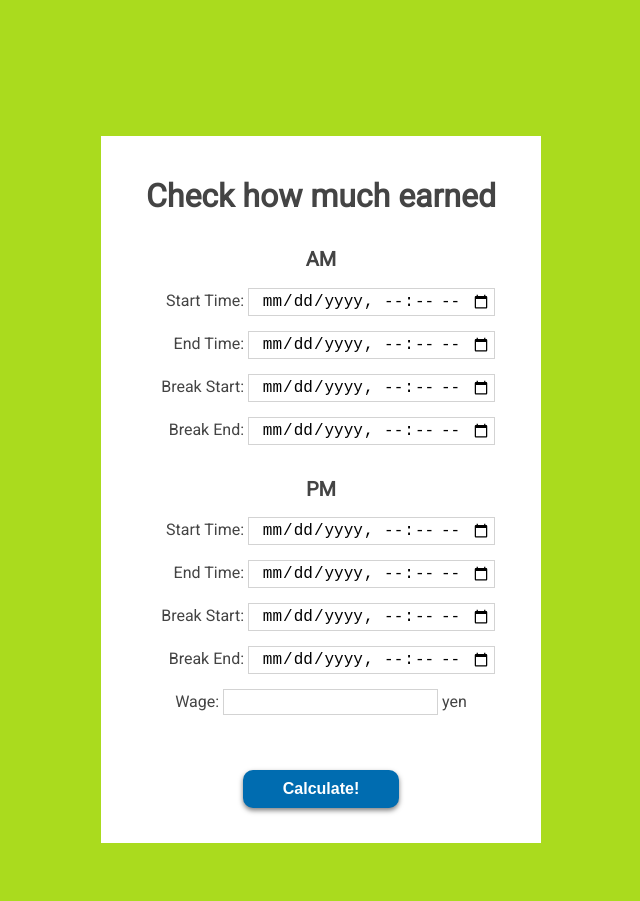
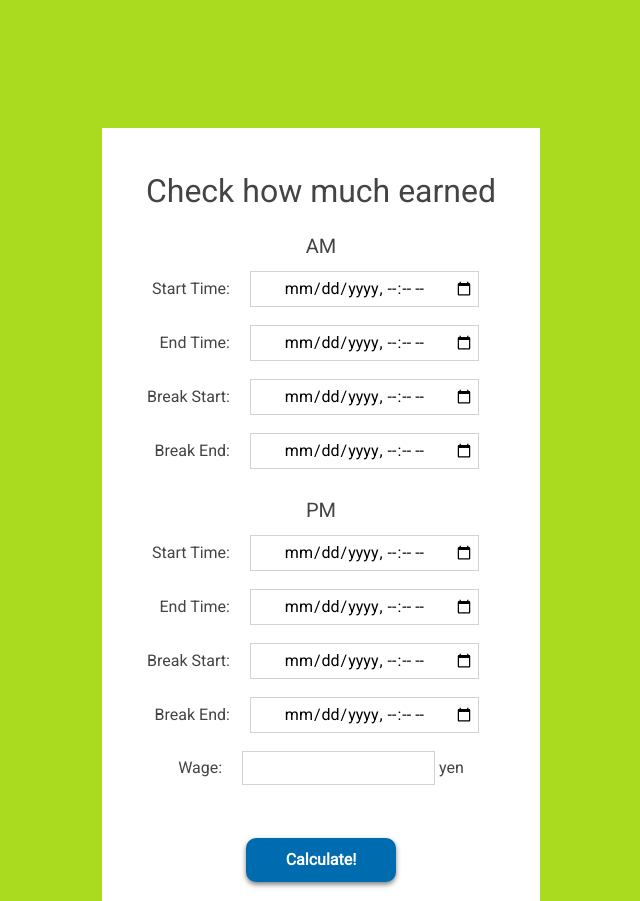
Before and after one commit to kkig/Cac-Japanese-wage, a plain HTML site: page ver_2/en/index.html in a window 1280 px wide. Shown: the top 901 px of the page, without its empty margins (319-959 px from the left). Drawn offline with nearby package versions, Linux system fonts and the light colour scheme.

Commit message:
Add files via upload

```diff
--- a/ver_2/en/css/style.css
+++ b/ver_2/en/css/style.css
@@ -3,16 +3,16 @@ body {
   display: flex;
   justify-content: center;
   align-items: center;
-  height: 100%;
   width: auto;
   padding: 10% 0;
-  font-size: 16px;
   color: #444;
   font-family: 'Roboto', sans-serif;
+  min-height: 300px;
 }
 
 h1 {
-  margin-bottom: 2rem;
+  margin: 1.5rem 0;
+  font-size: 2rem;
 }
 
 h2 {
@@ -40,8 +40,8 @@ input[type="time"]::-webkit-clear-button{
 
 input {
   border: 1px solid lightgrey;
-  padding: 3px;
-  margin-bottom: 15px;
+  padding: .25rem;
+  margin-left: 1rem;
   font-size: 1rem;
   text-align: center;
 }
@@ -52,7 +52,7 @@ button {
   font-size: 1rem;
   font-weight: bold;
   padding: 10px 40px;
-  margin-bottom: 15px;
+  margin-bottom: 1rem;
   border-radius: 10px;
   border: 0;
   box-shadow: 0 2.5px 5px rgba(0, 0, 0, .5);
@@ -62,6 +62,14 @@ button {
 button:hover {
   box-shadow: 0 0 0;
   transform: translate(0, 2px);
+}
+
+.wrapper {
+
+}
+
+.shift {
+  margin-top: 1rem;
 }
 
 .commentPart {
@@ -80,11 +88,6 @@ button:hover {
   text-align: center;
 }
 
-.card {
-  width: 400px;
-  background: white;
-}
-
 .inputField {
   text-align: right;
   padding-right: 1em;
--- a/ver_2/en/index.html
+++ b/ver_2/en/index.html
@@ -4,17 +4,19 @@
     <meta content="text/html" charset="utf-8">
     <title>Calculate your wage!</title>
 
+    <!-- CSS -->
+    <link rel="stylesheet" href="https://stackpath.bootstrapcdn.com/bootstrap/4.3.1/css/bootstrap.min.css" integrity="sha384-ggOyR0iXCbMQv3Xipma34MD+dH/1fQ784/j6cY/iJTQUOhcWr7x9JvoRxT2MZw1T" crossorigin="anonymous">
     <link rel="stylesheet" href="./css/style.css">
     <link href="https://fonts.googleapis.com/css?family=Roboto" rel="stylesheet">
 
   </head>
   <body>
     <div class="wrapper">
-      <h1>Check how much earned</h1>
+      <h1 class="title">Check how much earned</h1>
 
       <div class="shift">
         <h2>AM</h2>
-        <form class="card">
+        <form class="container">
           <div class="inputField">
             <label>Start Time:
               <input type="datetime-local" min="00:00" max="23:59" step="300" id="start">
@@ -34,7 +36,7 @@
 <!-- End of input field one-->
       <div class="shift">
         <h2>PM</h2>
-        <form class="card">
+        <form class="container">
           <div class="inputField">
             <label>Start Time:
               <input type="datetime-local" min="00:00" max="23:59" step="300" id="startTwo">
```
